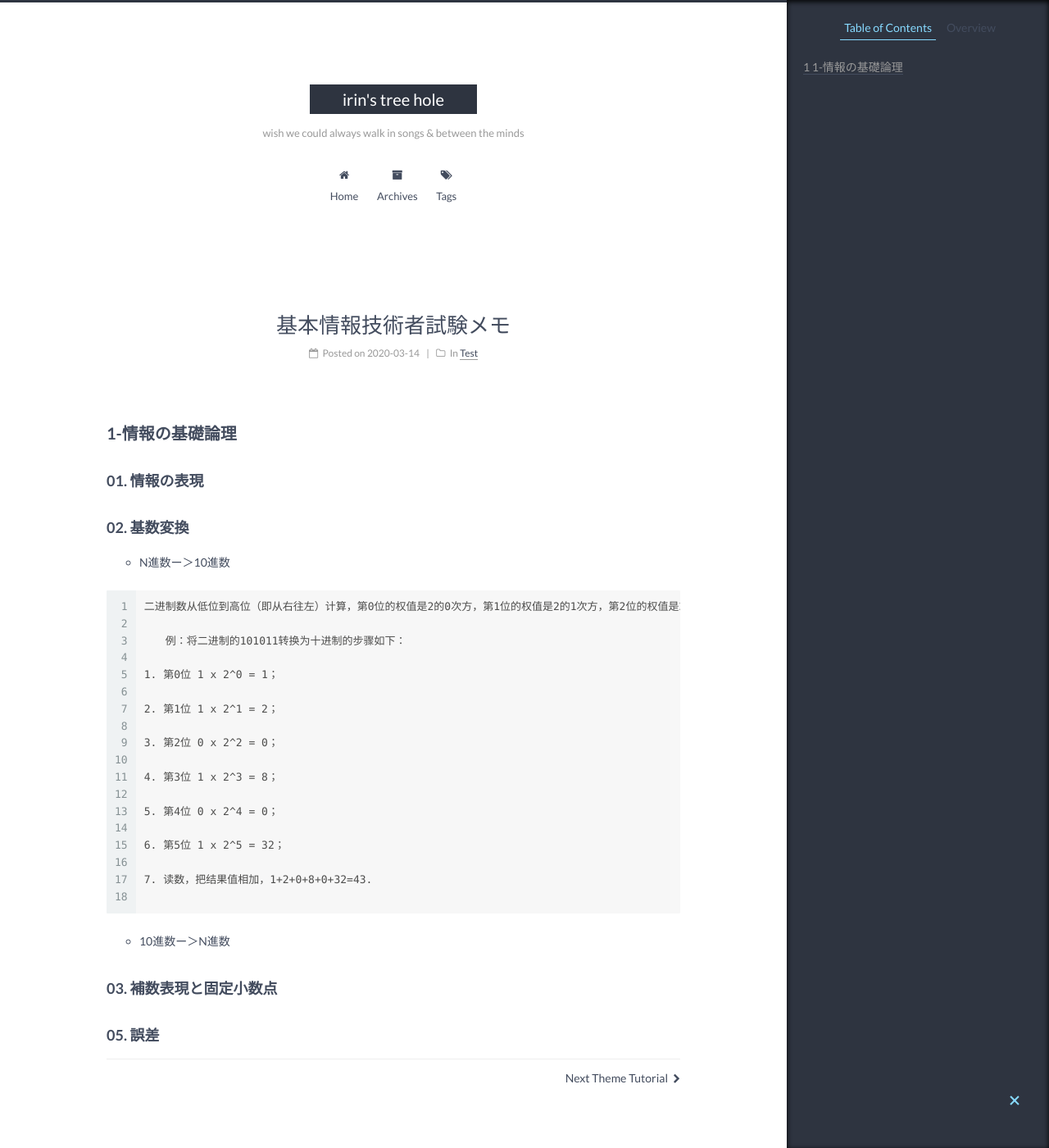
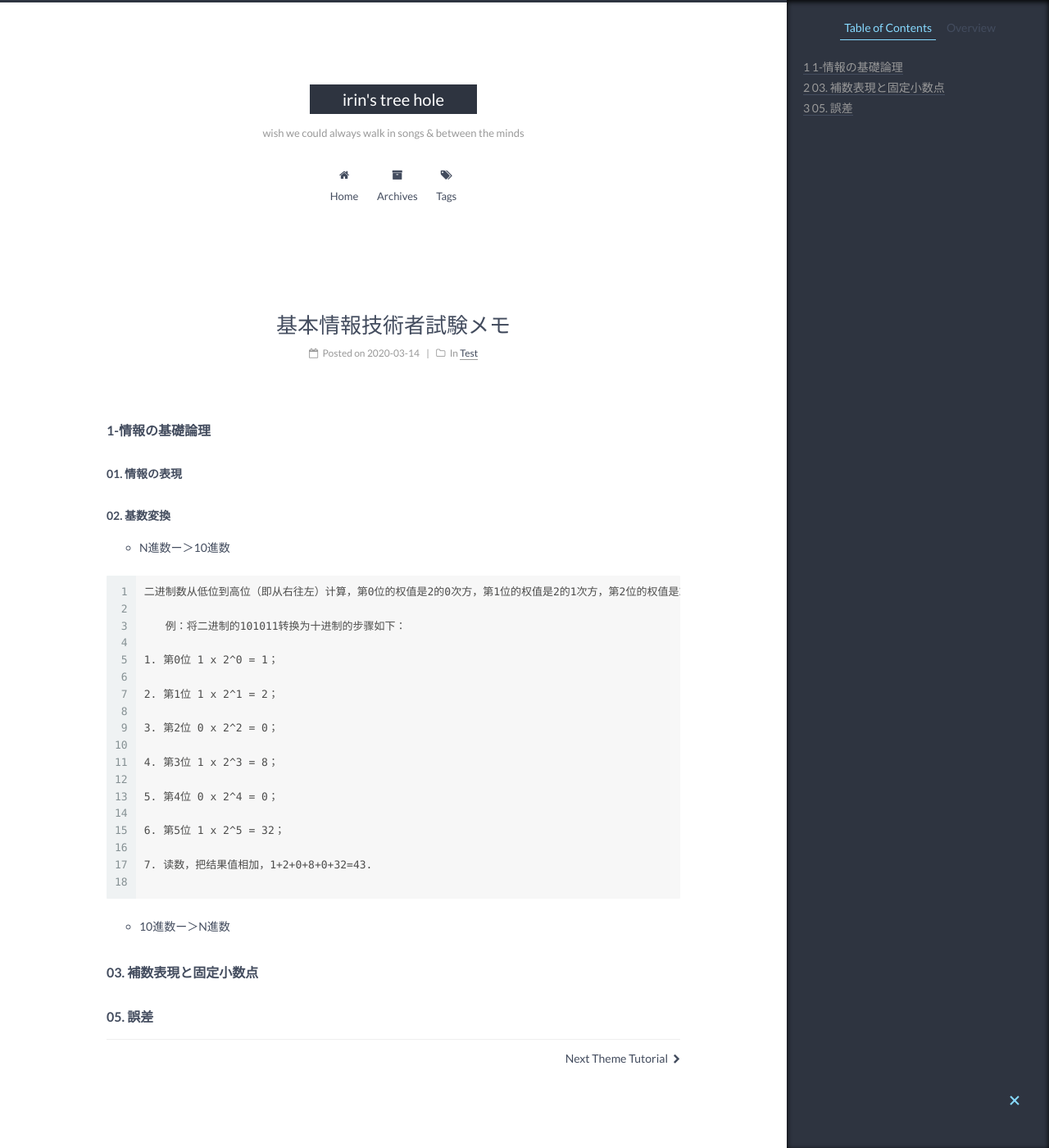
Before and after one commit to lisheng1009/lisheng1009.github.io-old, a Jekyll site: the page built from _posts/2020-03-14-基本情報技術者試験メモ.md, in a window 1280 px wide and 1400 px high. Shown: the whole window at 82% size. Built offline with Jekyll 4.4.1, drawn with Linux system fonts in a browser that asks for light colours.

Commit message:
Update 2020-03-14-基本情報技術者試験メモ.md

````diff
--- a/_posts/2020-03-14-基本情報技術者試験メモ.md
+++ b/_posts/2020-03-14-基本情報技術者試験メモ.md
@@ -6,9 +6,9 @@ tags:
 ---
 
 
-## 1-情報の基礎論理
-### 01. 情報の表現
-### 02. 基数変換
+#### 1-情報の基礎論理
+##### 01. 情報の表現
+##### 02. 基数変換
 * N進数ー＞10進数
 
 ```
@@ -33,5 +33,5 @@ tags:
 ```
 * 10進数ー＞N進数
 
-### 03. 補数表現と固定小数点
-### 05. 誤差
+#### 03. 補数表現と固定小数点
+#### 05. 誤差
````
